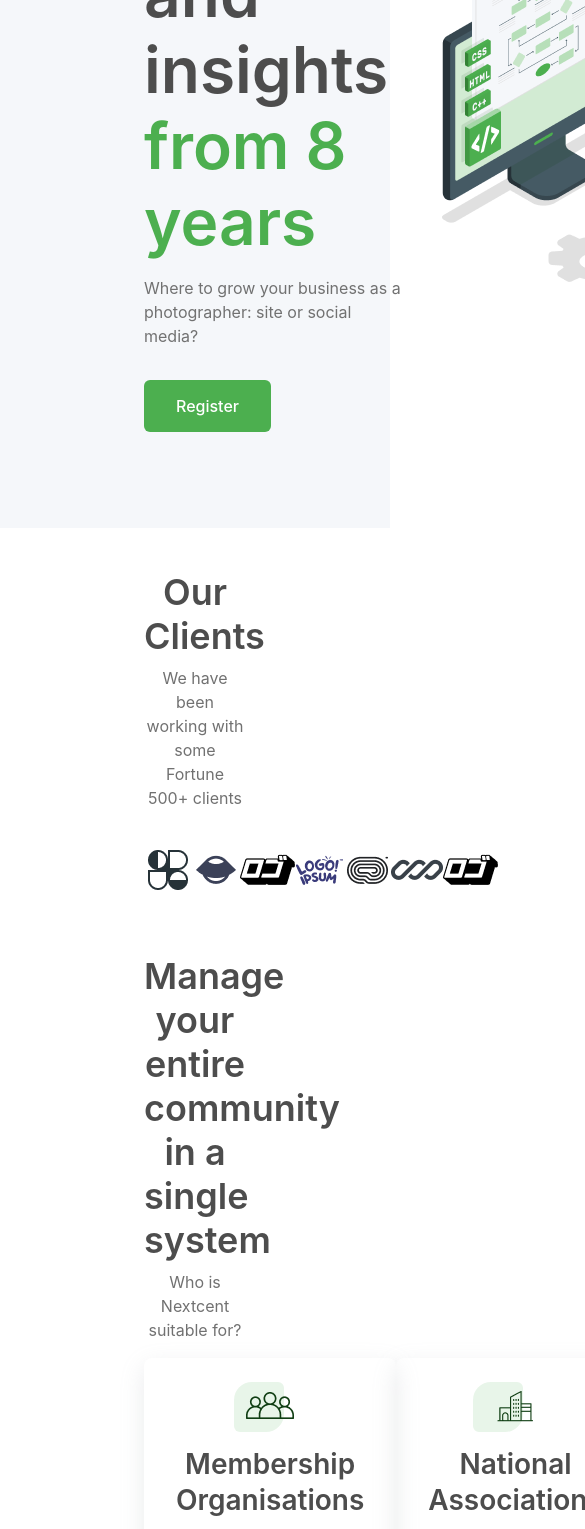
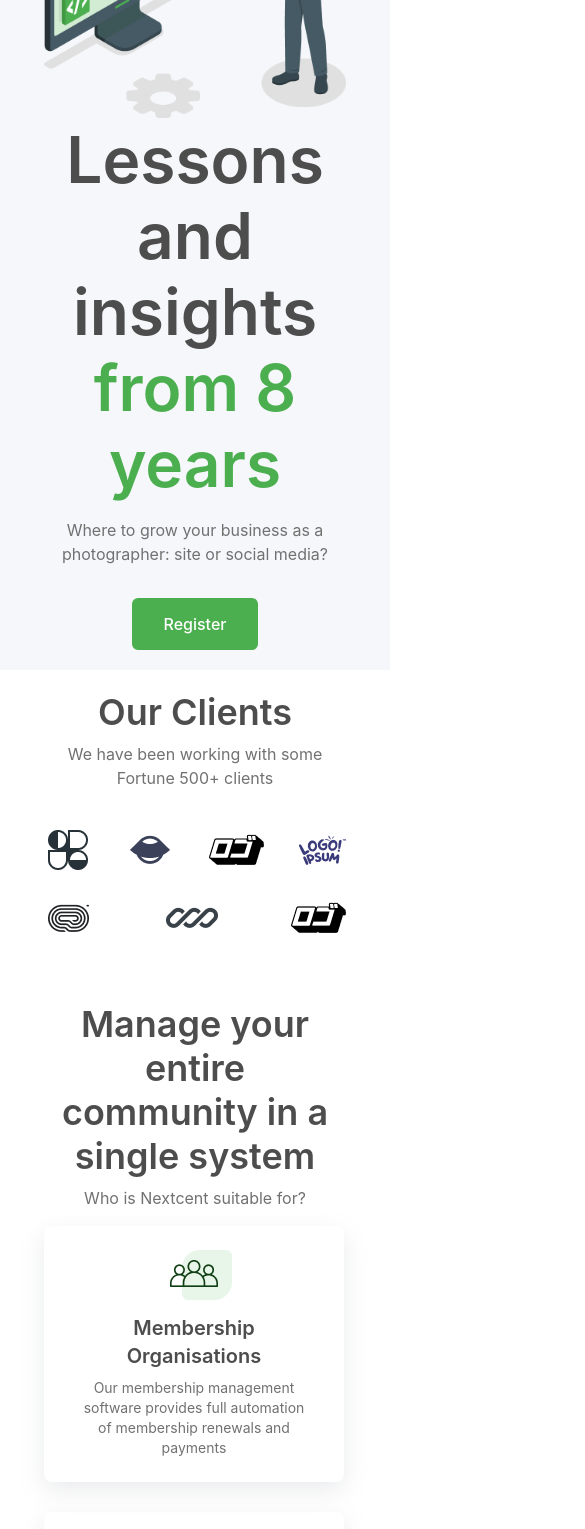
Before and after one commit to olehhasii/landings-collection, a React (Vite) app: page / in a window 390 px wide. Shown: the part 300-1829 px from the top of the page, 585 px wide, since content can reach past the window. Built offline with nearby package versions, Linux system fonts and the light colour scheme; a web font is replaced by a local one.

Commit message:
nextcent: added some breakpoints styles, but i hate it

```diff
--- a/src/components/Nextcent/NextcentStyle.module.scss
+++ b/src/components/Nextcent/NextcentStyle.module.scss
@@ -8,10 +8,19 @@
   justify-content: space-between;
   align-items: center;
   max-height: 84px;
+
+  @include breakpoint(small) {
+    padding: toRem(20) toRem(44);
+  }
+
   &_nav {
     list-style: none;
     display: flex;
     gap: 50px;
+
+    @include breakpoint(large) {
+      display: none;
+    }
 
     &_link {
       a {
@@ -44,13 +53,22 @@
 
 .hero {
   background-color: $color-neutral-silver;
-  padding: toRem(96) toRem(144);
+  padding: toRem(20) toRem(44);
   display: flex;
   /* justify-content: space-between; */
+
+  @include breakpoint(small) {
+    padding: toRem(20) toRem(44);
+    flex-direction: column-reverse;
+  }
 
   &_heading {
     color: $color-neutral-dark-grey;
     @include heading(lg);
+
+    @include breakpoint(small) {
+      text-align: center;
+    }
 
     span {
       color: $color-primary-green;
@@ -61,6 +79,10 @@
     color: $color-neutral-grey;
     margin-top: toRem(16);
 
+    @include breakpoint(small) {
+      text-align: center;
+    }
+
     @include typography(md);
   }
 
@@ -68,16 +90,48 @@
     color: $color-white;
     margin-top: toRem(32);
 
+    @include breakpoint(small) {
+      display: block;
+      margin: toRem(32) auto 0 auto;
+    }
+
     @include typography(md, 500);
     @include basebtn($color-primary-green, 6px, toRem(14), toRem(32));
   }
   &_img {
     margin-left: 40%;
+
+    @include breakpoint(large) {
+      margin-left: 0;
+    }
+
+    @include breakpoint(small) {
+      margin-left: 0;
+
+      img {
+        width: 100%;
+      }
+    }
   }
 }
 
 .community {
   padding: toRem(42) toRem(144);
+
+  @include breakpoint(medium) {
+    padding: toRem(20) toRem(44);
+  }
+
+  @include breakpoint(large) {
+    display: flex;
+    flex-direction: column;
+    justify-content: center;
+    align-items: center;
+  }
+
+  @include breakpoint(small) {
+    display: block;
+  }
 
   &_heading {
     color: $color-neutral-dark-grey;
@@ -98,6 +152,11 @@
     display: flex;
     justify-content: space-between;
     margin-bottom: toRem(40);
+
+    @include breakpoint(small) {
+      flex-wrap: wrap;
+      gap: toRem(20);
+    }
   }
 
   &_card {
@@ -105,11 +164,24 @@
     max-width: 300px;
     box-shadow: rgba(149, 157, 165, 0.2) 0px 8px 24px;
     border-radius: 8px;
+
+    @include breakpoint(large) {
+      max-width: 100%;
+    }
+
+    @include breakpoint(small) {
+      max-width: 300px;
+    }
+
     &_heading {
       color: $color-neutral-dark-grey;
       text-align: center;
       margin-top: toRem(16);
       @include heading(s);
+
+      @include breakpoint(medium) {
+        @include heading(xs);
+      }
     }
 
     &_text {
@@ -117,6 +189,10 @@
       text-align: center;
       margin-top: toRem(8);
       @include typography(md);
+
+      @include breakpoint(medium) {
+        @include typography(s);
+      }
     }
     &_logo {
       position: relative;
@@ -144,6 +220,15 @@
     margin-top: toRem(16);
     display: flex;
     justify-content: space-between;
+
+    @include breakpoint(large) {
+      flex-wrap: wrap;
+      gap: 30px;
+    }
+
+    @include breakpoint(small) {
+      flex-direction: column;
+    }
   }
 
   &_end {
@@ -151,14 +236,30 @@
     justify-content: space-between;
     margin-top: toRem(42);
 
+    @include breakpoint(small) {
+      flex-direction: column;
+    }
+
     img {
       padding: toRem(52) 0;
       width: 500px;
+
+      @include breakpoint(large) {
+        width: 300px;
+      }
+
+      @include breakpoint(small) {
+        width: 100%;
+      }
     }
 
     div {
       margin-top: toRem(80);
       width: 50%;
+      @include breakpoint(small) {
+        margin-top: toRem(40);
+        width: 100%;
+      }
     }
 
     &_heading {
@@ -177,6 +278,10 @@
       margin-top: toRem(32);
       @include typography(md, 500);
       @include basebtn();
+      @include breakpoint(small) {
+        display: block;
+        margin: toRem(32) auto 0 auto;
+      }
     }
   }
 }
@@ -186,9 +291,25 @@
   padding: toRem(64) toRem(144);
   display: flex;
   justify-content: space-between;
+
+  @include breakpoint(large) {
+    flex-direction: column;
+    justify-content: center;
+  }
+
+  @include breakpoint(small) {
+    padding: toRem(20) toRem(44);
+    flex-direction: column;
+  }
+
   &_heading {
     color: $color-neutral-dark-grey;
     @include heading(md);
+
+    @include breakpoint(small) {
+      text-align: center;
+    }
+
     span {
       color: $color-primary-green;
     }
@@ -197,6 +318,11 @@
   &_text {
     color: $color-neutral-grey;
     margin-top: toRem(8);
+
+    @include breakpoint(small) {
+      text-align: center;
+    }
+
     @include typography(md);
   }
   &_info {
@@ -204,10 +330,28 @@
     flex-wrap: wrap;
     gap: 30px;
     width: 50%;
+
+    @include breakpoint(large) {
+      justify-content: center;
+      gap: 50px;
+    }
+
+    @include breakpoint(small) {
+      flex-direction: column;
+      align-items: center;
+      width: 100%;
+    }
+
     &_item {
       display: flex;
       align-items: center;
       width: 40%;
+
+      @include breakpoint(small) {
+        width: 100%;
+        justify-content: center;
+      }
+
       div {
         display: flex;
         flex-direction: column;
@@ -235,11 +379,23 @@
 .body {
   &_content {
     padding: toRem(48) toRem(144);
+
+    @include breakpoint(large) {
+      padding: toRem(20) toRem(44);
+    }
+
+    @include breakpoint(small) {
+      padding: toRem(20) toRem(44);
+    }
   }
 
   &_end {
     background-color: $color-neutral-silver;
     padding: toRem(33) toRem(144) toRem(33) 40%;
+
+    @include breakpoint(large) {
+      padding: toRem(20) toRem(44);
+    }
 
     &_content {
       display: flex;
@@ -270,6 +426,11 @@
       align-items: center;
       gap: 41px;
 
+      @include breakpoint(small) {
+        flex-wrap: wrap;
+        justify-content: center;
+      }
+
       li a {
         color: $color-primary-green;
         @include heading(s);
@@ -289,7 +450,7 @@
   &_text {
     color: $color-neutral-grey;
     text-align: center;
-    width: 30%;
+    /*  width: 30%; */
     display: block;
     margin: toRem(8) auto 0 auto;
     @include typography(md);
@@ -301,6 +462,12 @@
     margin-top: toRem(200);
     gap: toRem(80);
     margin-bottom: toRem(90);
+
+    @include breakpoint(small) {
+      margin-top: toRem(40);
+      flex-direction: column;
+      align-items: center;
+    }
   }
 
   &_card {
@@ -334,6 +501,10 @@
       color: $color-secondary;
       text-align: center;
       @include heading(lg);
+
+      @include breakpoint(small) {
+        @include heading(md);
+      }
     }
 
     button {
@@ -351,6 +522,13 @@
   justify-content: space-between;
   background-color: $color-neutral-black;
   padding: toRem(64) toRem(165);
+
+  @include breakpoint(small) {
+    padding: toRem(20) toRem(44);
+    flex-direction: column;
+    align-items: center;
+  }
+
   &_logo {
     margin-bottom: toRem(40);
   }
@@ -378,6 +556,13 @@
   &_nav {
     display: flex;
     gap: toRem(30);
+
+    @include breakpoint(small) {
+      margin-top: toRem(20);
+      flex-wrap: wrap;
+      align-items: center;
+      justify-content: center;
+    }
 
     span {
       margin-bottom: toRem(24);
```
